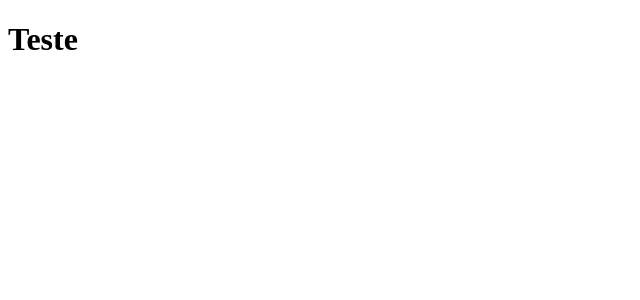
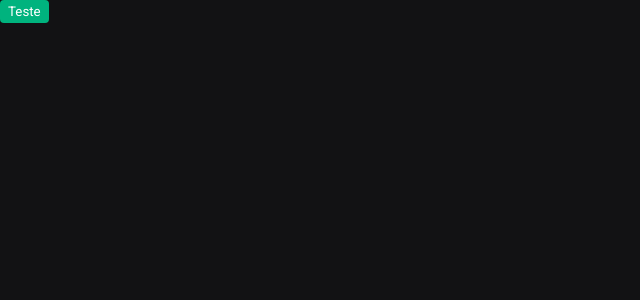
Before and after one commit to mariafantuci/ignite-shop, a Next.js app: page / in a window 1280 px wide. Shown: the top 300 px of the page, without its empty margins (0-640 px from the left). Built offline with nearby package versions, Linux system fonts and the light colour scheme.

Commit message:
configuring global styles

```diff
--- a/src/pages/_app.tsx
+++ b/src/pages/_app.tsx
@@ -1,4 +1,7 @@
 import type { AppProps } from 'next/app'
+import { globalStyles } from '../styles/global'
+
+globalStyles()
 
 export default function App({ Component, pageProps }: AppProps) {
   return <Component {...pageProps} />
--- a/src/pages/index.tsx
+++ b/src/pages/index.tsx
@@ -1,6 +1,7 @@
 import { styled } from '../styles'
+
 const Button = styled('button', {
-  backgroundColor: 'black',
+  backgroundColor: '$green300',
   color: 'white',
   borderRadius: 4,
   border: 0,
@@ -11,8 +12,9 @@
   }
 
 })
+
 export default function Home() {
   return (
-    <h1>Teste</h1>
+    <Button>Teste</Button>
   )
 }
--- /dev/null
+++ b/src/styles/global.ts
@@ -0,0 +1,19 @@
+import { globalCss } from ".";
+
+export const globalStyles = globalCss({
+  '*': {
+    margin: 0,
+    padding: 0,
+  },
+
+  body: {
+    '-webkit-font-smoothing': 'antialiased',
+    backgroundColor: '$gray900',
+    color: '$gray100'
+  },
+
+  'body, input, textarea, button': {
+    fontFamily: 'Roboto',
+    fontWeight: 400
+  }
+})
--- a/src/styles/index.ts
+++ b/src/styles/index.ts
@@ -1,19 +1,16 @@
-import { createStitches } from '@stitches/react'
+import { createStitches } from "@stitches/react";
 
-export const {
-    config,
-    styled,
-    css,
-    globalCss,
-    keyframes,
-    getCssText,
-    theme,
-    createTheme,
-} = createStitches({
-    theme: {
-        colors: {
-            white: '#FFF',
-            black: '#000'
-        }
+export const { styled, getCssText, globalCss } = createStitches({
+  theme: {
+    colors: {
+      white: '#fff',
+      gray900: '#121214',
+      gray800: '#202024',
+      gray300: '#c4c4cc',
+      gray100: '#e1e1e6',
+
+      green500: '#00875f',
+      green300: '#00b37e'
     }
+  }
 })
```
